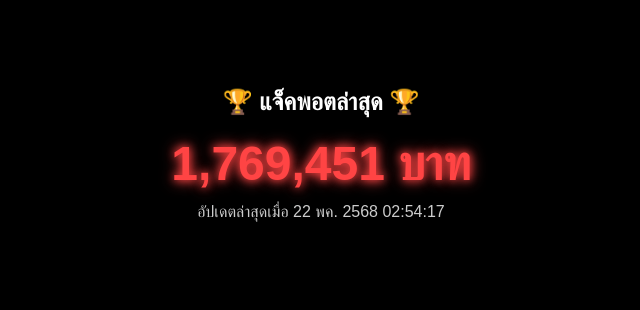
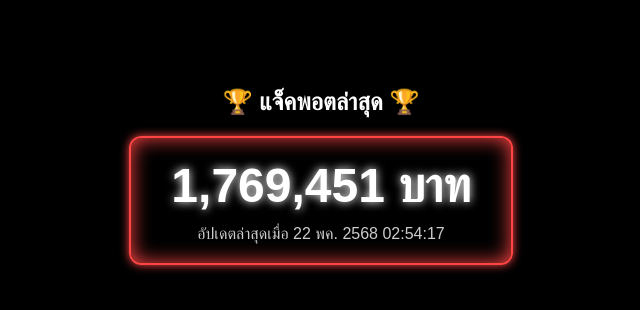
Before and after one commit to mee-heng/online-counter, a plain HTML site: page index.html in a window 1280 px wide. Shown: the whole page, without its empty margins (319-959 px from the left). Drawn offline with Linux system fonts and the light colour scheme.

Commit message:
Update index.html

```diff
--- a/index.html
+++ b/index.html
@@ -15,15 +15,22 @@
     .title {
       font-size: 24px;
       font-weight: bold;
-      color: white;
       margin-bottom: 20px;
+    }
+
+    .jackpot-box {
+      display: inline-block;
+      padding: 20px 40px;
+      border: 2px solid #ff4444;
+      border-radius: 12px;
+      box-shadow: 0 0 10px #ff4444, 0 0 20px #ff4444 inset;
     }
 
     .jackpot {
       font-size: 48px;
       font-weight: bold;
-      color: #ff4444;
-      text-shadow: 0 0 8px #ff4444, 0 0 15px #ff4444;
+      color: white;
+      text-shadow: 0 0 10px #ffffff;
       margin-bottom: 10px;
     }
 
@@ -36,11 +43,12 @@
 <body>
 
   <div class="title">🏆 แจ็คพอตล่าสุด 🏆</div>
-  <div class="jackpot" id="jackpotAmount">1,769,450 บาท</div>
-  <div class="updated-time" id="updateTime">อัปเดตล่าสุดเมื่อ ...</div>
+  <div class="jackpot-box">
+    <div class="jackpot" id="jackpotAmount">1,769,450 บาท</div>
+    <div class="updated-time" id="updateTime">อัปเดตล่าสุดเมื่อ ...</div>
+  </div>
 
   <script>
-    // ให้ตัวเลขเปลี่ยนเล็กน้อยอัตโนมัติ
     let jackpot = 1769450;
 
     function updateJackpot() {
@@ -48,7 +56,6 @@
       jackpot += change;
       document.getElementById("jackpotAmount").innerText = jackpot.toLocaleString("th-TH") + " บาท";
 
-      // แสดงเวลาปัจจุบัน
       const now = new Date();
       const options = { day: "2-digit", month: "short", year: "numeric" };
       const date = now.toLocaleDateString("th-TH", options).replace(".", "");
```
